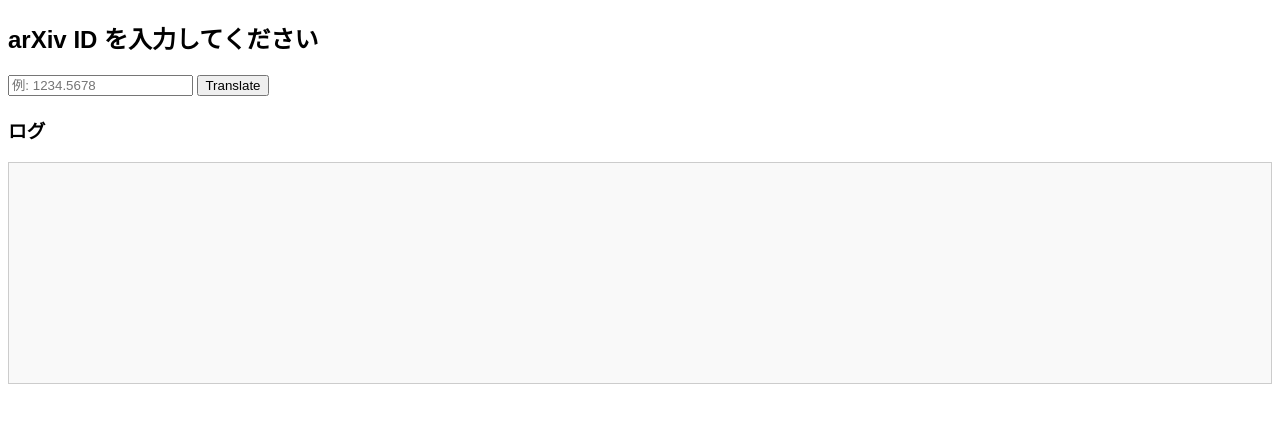
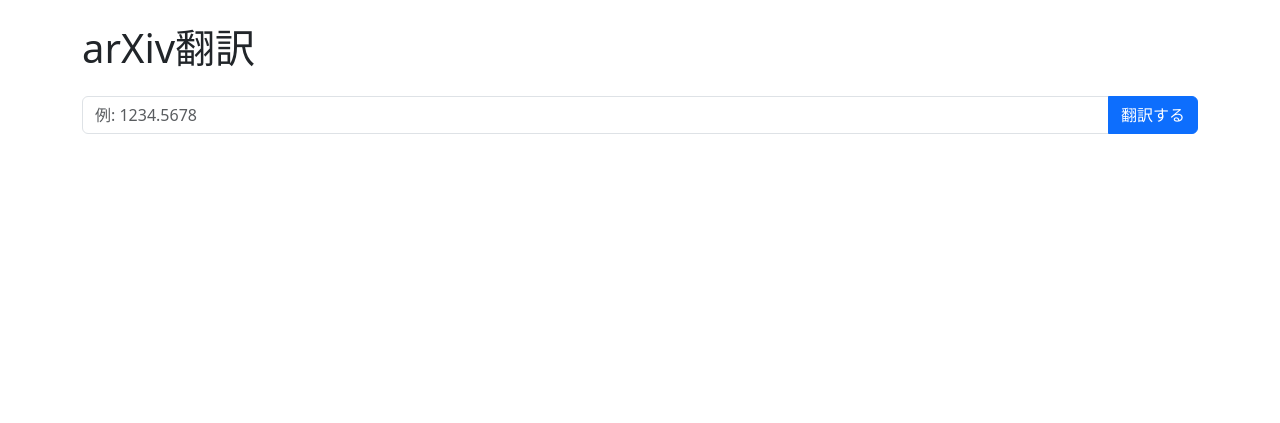
Before and after one commit to sankakusango/arxiv-translator, a Flask app: template app/templates/translate.j2 in a window 1280 px wide. Shown: the top 423 px of the page. Run offline with Flask 3, Linux system fonts and the light colour scheme; the template is opened without the code that fills it, so the values that code supplies are empty.

Commit message:
experiment

```diff
--- a/app/app.py
+++ b/app/app.py
@@ -194,11 +194,11 @@ class JobQueues:
             if current < self.concurrency_limit:
                 self.increment_slot()
                 if self.current_slots() <= self.concurrency_limit:
-                    logger.info(f"スロット確保 for {arxiv_id} (current running: {current})")
+                    logger.info(f"Acquired for {arxiv_id} (current running: {current})")
                     break
                 else:
                     self.decrement_slot()
-            logger.info(f"待機中 for {arxiv_id} (currently running: {current})")
+            logger.info(f"Waiting for {arxiv_id} (currently running: {current})")
             time.sleep(1)
 
 # Redis 接続およびジョブキューのインスタンス生成
@@ -251,6 +251,7 @@ def translate(arxiv_id: str, logger: logging.Logger) -> str:
     pdf_url = f"/pdf/{pdf_filename}"
     logger.info(f"PDF generated at: {pdf_url}")
     logger.info(f"PDF_LINK: {pdf_url}")
+    logger.info("COMPLETED!")
     return pdf_url
 
 def process_translate(arxiv_id: str, job_id: str) -> str:
@@ -315,7 +316,7 @@ def translate_route():
         arxiv_id = request.form.get('arxiv_id')
         job_id = str(uuid.uuid4())
         threading.Thread(target=process_translate, args=(arxiv_id, job_id)).start()
-    return render_template('translate.j2', job_id=job_id)
+    return render_template('translate.j2', job_id=job_id, arxiv_id=arxiv_id)
 
 @APP.route('/pdf/<path:filename>')
 def serve_pdf(filename: str):
--- /dev/null
+++ b/app/static/styles.css
@@ -0,0 +1,13 @@
+/* body の余白 */
+body {
+    margin-top: 20px;
+  }
+
+  /* ログ表示エリアの見た目 */
+  #log {
+    max-height: 300px;
+    overflow-y: auto;
+    background: #f9f9f9;
+    padding: 10px;
+    border: 1px solid #ccc;
+  }
--- a/app/templates/translate.j2
+++ b/app/templates/translate.j2
@@ -2,50 +2,130 @@
 <html lang="ja">
 <head>
   <meta charset="utf-8">
-  <title>Translate</title>
-  <style>
-    body { font-family: Arial, sans-serif; }
-    #log { border: 1px solid #ccc; padding: 10px; height: 200px; overflow-y: scroll; background: #f9f9f9; }
-    #form_area { margin-bottom: 20px; }
-  </style>
+  <title>arXiv翻訳</title>
+  <!-- Bootstrap CSS -->
+  <link rel="stylesheet" href="https://cdn.jsdelivr.net/npm/bootstrap@5.3.0/dist/css/bootstrap.min.css">
+  <!-- 外部CSS -->
+  <link rel="stylesheet" href="{{ url_for('static', filename='styles.css') }}">
 </head>
 <body>
-  <div id="form_area">
-    <h2>arXiv ID を入力してください</h2>
-    <form method="post" action="/translate">
-      <input type="text" name="arxiv_id" required placeholder="例: 1234.5678">
-      <input type="submit" value="Translate">
+
+<div class="container my-4">
+  <h1 class="mb-4">arXiv翻訳</h1>
+
+  <!-- arXiv ID 入力フォーム -->
+  <form method="post" action="/translate" class="mb-4">
+    <div class="input-group">
+      <input type="text" name="arxiv_id" id="arxiv_id" class="form-control" placeholder="例: 1234.5678" required>
+      <button type="submit" class="btn btn-primary">翻訳する</button>
+    </div>
   </form>
+
+  <!-- job_id が存在する場合のみ、進捗やログを表示する -->
+  {% if job_id %}
+    <div class="mb-3" id="statusArea">
+      <!-- 進捗状況を表示（動的に変更） -->
+      <p>翻訳を待機しています...</p>
     </div>
 
-  <h3>ログ</h3>
-  <div id="log"></div>
+    <div id="result">
+      <!-- PDF のリンクなどの結果表示（動的に更新） -->
+    </div>
 
-  <!-- result エリアは初期状態では空 -->
-  <div id="result"></div>
+    <!-- ログ表示部分（折りたたみ） -->
+    <div class="card mt-4">
+      <div class="card-header">
+        <button class="btn btn-link" type="button" data-bs-toggle="collapse" data-bs-target="#logCollapse" aria-expanded="false" aria-controls="logCollapse">
+          ログを表示 / 非表示
+        </button>
+      </div>
+      <div id="logCollapse" class="collapse">
+        <div class="card-body" id="log">
+          <!-- ログの行を JavaScript で append していく -->
+        </div>
+      </div>
+    </div>
+  {% endif %}
+</div>
 
+<!-- Bootstrap JS (依存の Popper.js を含むバンドル) -->
+<script src="https://cdn.jsdelivr.net/npm/bootstrap@5.3.0/dist/js/bootstrap.bundle.min.js"></script>
+
+{% if job_id %}
 <script>
+  // Django テンプレート変数の受け取り
+  const jobId = "{{ job_id }}";
+  const statusArea = document.getElementById("statusArea");
   const logDiv = document.getElementById("log");
   const resultDiv = document.getElementById("result");
-    const evtSource = new EventSource("/logs");
+
+  let pdfLink = null;     // PDFのリンクを保存
+  let hasError = false;   // エラーが発生したかどうか
+
+  // SSE でサーバーからログを受け取る
+  const evtSource = new EventSource("/logs?job_id=" + jobId);
 
   evtSource.onmessage = function(e) {
-        if (e.data.trim() !== "") {
-            // "PDF_LINK:" を含むメッセージが来た場合、リンクを更新する
-            const match = e.data.match(/PDF_LINK:\s*(\/\S+)/);
+    const msg = e.data.trim();
+    if (!msg) return;
+
+    // ログを画面下部に追加
+    const p = document.createElement("p");
+    p.textContent = msg;
+    logDiv.appendChild(p);
+    logDiv.scrollTop = logDiv.scrollHeight; // 最新行へスクロール
+
+    // PDFリンクを含む行があればキャプチャ
+    const match = msg.match(/PDF_LINK:\s*(\/\S+)/);
     if (match) {
-                const pdfUrl = match[1].trim();
-                resultDiv.innerHTML = `<p>PDFが生成されました：<a href="${pdfUrl}" target="_blank">PDFを表示</a></p>`;
+      pdfLink = match[1].trim();
+    }
+
+    // エラーを検知
+    if (msg.toLowerCase().includes("error") || msg.toLowerCase().includes("fail")) {
+      hasError = true;
+    }
+
+    // ログメッセージの内容によってステータス表示を更新
+    if (msg.includes("Acquired for")) {
+      statusArea.innerHTML = `<p>翻訳を開始しました (arXiv ID: {{ arxiv_id }})</p>`;
+    } else if (msg.includes("Waiting for")) {
+      statusArea.innerHTML = "<p>翻訳待機中 (arXiv ID: {{ arxiv_id }})...</p>";
+    } else if (msg.includes("Downloading source file")) {
+      statusArea.innerHTML = "<p>ソースファイルをダウンロード中...</p>";
+    } else if (msg.includes("Processing document")) {
+      statusArea.innerHTML = "<p>ドキュメントを翻訳中...</p>";
+    } else if (msg.includes("Generating PDF")) {
+      statusArea.innerHTML = "<p>PDFをコンパイル中...</p>";
+    } else if (msg.includes("generated")) {
+      statusArea.innerHTML = "<p>翻訳が完了しました。</p>";
+    }
+
+    // 最終的にジョブ完了を示すメッセージが来たら SSE を閉じる
+    if (msg.includes("COMPLETED") || msg.includes("Translation job finished")) {
+      evtSource.close();
+
+      // 成否の判定
+      if (hasError) {
+        if (pdfLink) {
+          // PDF はあるがエラーが出ている → 部分的に失敗
+          statusArea.innerHTML = "<p>翻訳は部分的に失敗しました。生成されたPDFに不備がある可能性があります。</p>";
         } else {
-                // 通常のログメッセージはログエリアに追記する
-                const p = document.createElement("p");
-                p.textContent = e.data;
-                logDiv.appendChild(p);
-                // ログエリアを下までスクロール
-                logDiv.scrollTop = logDiv.scrollHeight;
+          // PDF が無い → 完全に失敗
+          statusArea.innerHTML = "<p>翻訳に失敗しました。PDFは生成されていません。</p>";
+        }
+      } else {
+        statusArea.innerHTML = "<p>翻訳が正常に完了しました。</p>";
+      }
+
+      // PDF があるならリンクを表示
+      if (pdfLink) {
+        resultDiv.innerHTML = `<p>PDFが生成されました：<a href="${pdfLink}" target="_blank">PDFを表示</a></p>`;
       }
     }
   };
 </script>
+{% endif %}
+
 </body>
 </html>
```
Lines whose indentation alone changed are shown as unchanged.
